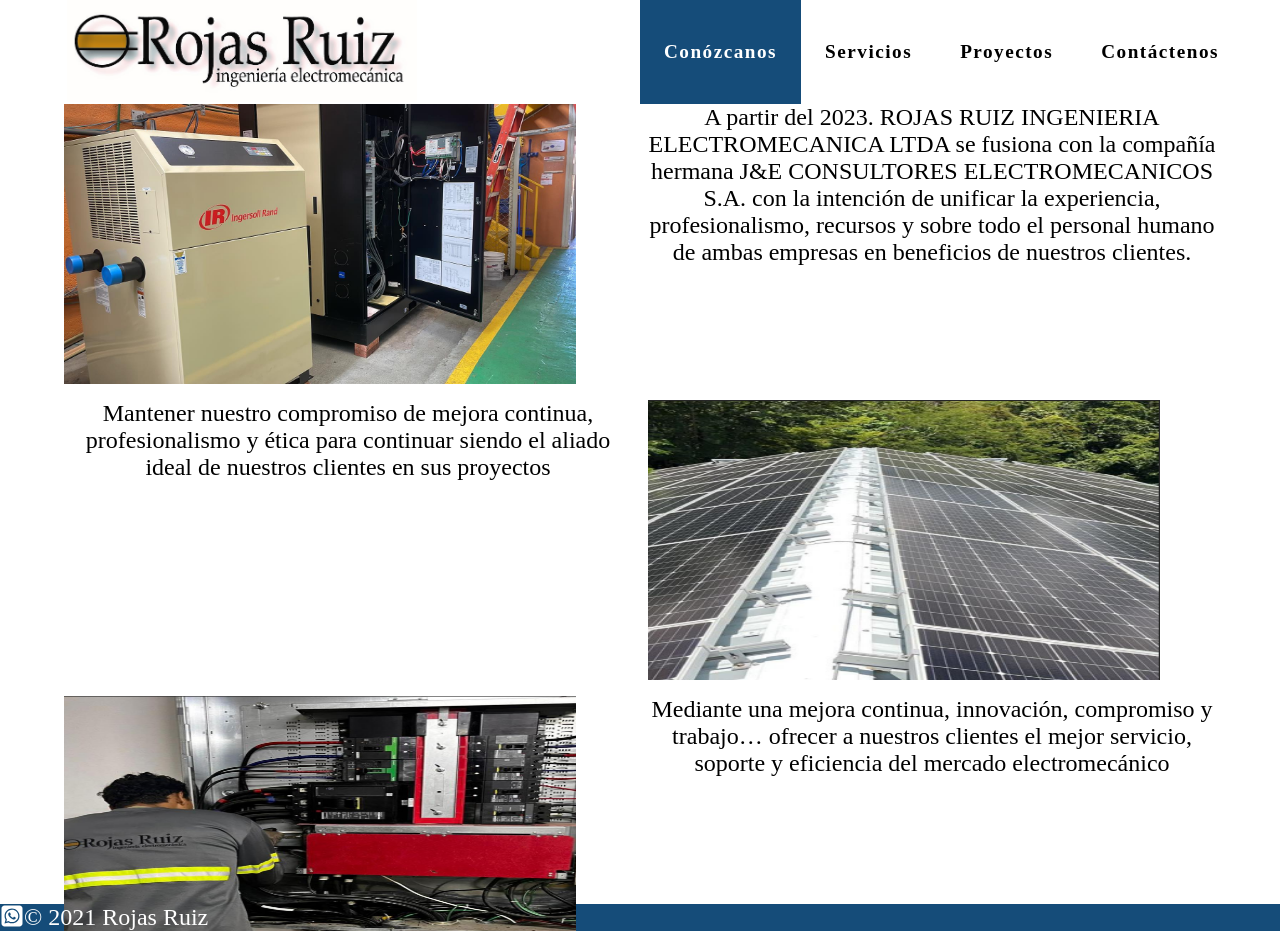
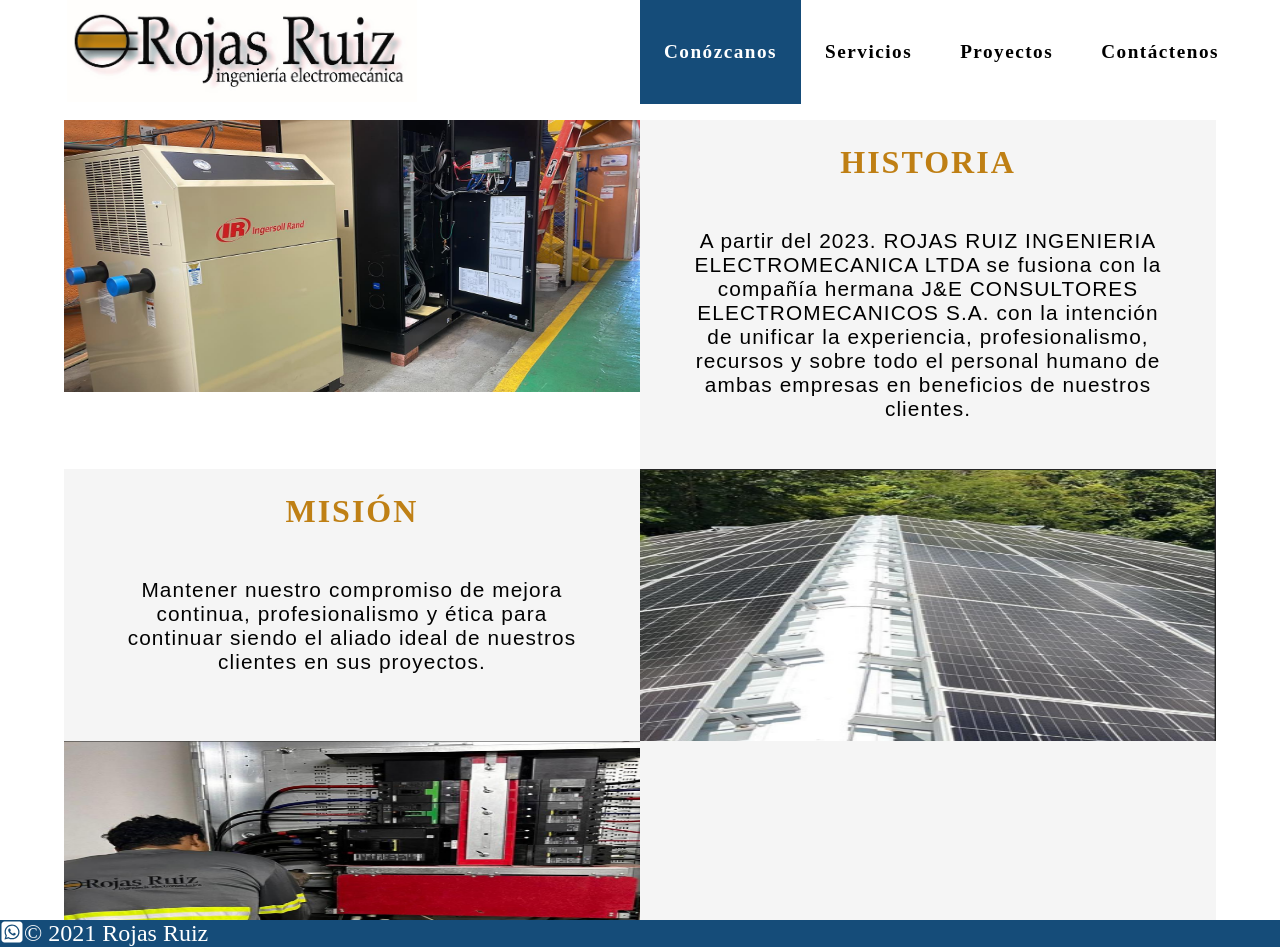
Before and after one commit to danimaietta/rojasruiz, a Next.js app: page /nosotros in a window 1280 px wide. Built offline with nearby package versions, Linux system fonts and the light colour scheme.

Commit message:
nosotros looks better, animation with scroll logic

```diff
--- a/src/app/aboutUs/page.tsx
+++ b/src/app/aboutUs/page.tsx
@@ -6,13 +6,13 @@
 import sliderImage3 from '@assets/aboutUs/sliderImage-3.jpg'
 import CustomSlider from '@/customSlider/page'
 
-interface CustomSliderProps{
+interface SliderItem{
   path: StaticImageData,
   caption: string
 }
 
 export default function AboutUs() {
-  const items: CustomSliderProps[] = [
+  const items: SliderItem[] = [
     {
       path: sliderImage1,
       caption: 'Slide 1'
--- a/src/app/constants/constants.js
+++ b/src/app/constants/constants.js
@@ -5,7 +5,15 @@
     regexString: /^[a-zA-Z]*$/,
     regexNumber: /^[0-9]*$/,
     regexMail: /^[a-zA-Z0-9._-]+@[a-zA-Z0-9.-]+\.[a-zA-Z]{2,6}$/,
-    contactDropdownOptions: ['Instalación', 'Remodelación', 'Asesoría', 'Verificación Eléctrica', 'Mantenimiento', 'Diseño Eléctrico', 'Red Cableado']
+    contactDropdownOptions: ['Instalación', 'Remodelación', 'Asesoría', 'Verificación Eléctrica', 'Mantenimiento', 'Diseño Eléctrico', 'Red Cableado'],
+    nosotros: {
+        historyTitle: 'HISTORIA',
+        historyText: 'A partir del 2023. ROJAS RUIZ INGENIERIA ELECTROMECANICA LTDA se fusiona con la compañía hermana J&E CONSULTORES ELECTROMECANICOS S.A. con la intención de unificar la experiencia, profesionalismo, recursos y sobre todo el personal humano de ambas empresas en beneficios de nuestros clientes.',
+        missionTitle: 'MISIÓN',
+        missionText: 'Mantener nuestro compromiso de mejora continua, profesionalismo y ética para continuar siendo el aliado ideal de nuestros clientes en sus proyectos.',
+        visionTitle: 'VISIÓN',
+        visionText: 'Mediante una mejora continua, innovación, compromiso y trabajo… ofrecer a nuestros clientes el mejor servicio, soporte y eficiencia del mercado electromecánico',
+    }
 }
 
 export default constants;
--- a/src/app/globals.scss
+++ b/src/app/globals.scss
@@ -10,6 +10,7 @@
   --footer-background: rgb(21, 76, 121);
   --input-background: rgb(247, 245, 240);
   /* Text */
+  --golden-color: #bf7f14;
   --h1-color: rgb(240, 240, 240);
   --contact-h1-color: rgb(27, 95, 151);
   --contact-form-input-color: rgb(9, 41, 67);
--- a/src/app/nosotros/page.module.scss
+++ b/src/app/nosotros/page.module.scss
@@ -1,19 +1,54 @@
 .nosotros {
-    height: 100vh;
-    width: 100vw;
+    background-color: var(--header-background);
     display: grid;
     grid-template-columns: repeat(2, 1fr); /* Two columns */
     grid-template-rows: repeat(3, 1fr);   /* Three rows */
-    margin-top: var(--header-height);
+    height: 100vh;
+    margin-top: 15vh;
+    overflow: hidden;
     padding: 0 5vw;
-    gap: 1rem;
+    width: 100vw;
 
     .image {
-        height: 35vh;
-        width: 40vw;
+        height: 34vh;
+        width: 100%;
+    }
+
+    div {
+        background-color: var(--contact-form-input-background);
+    }
+
+    h1 {
+        display: none;
+        color: var(--golden-color);
+        letter-spacing: 2px;
+        font-style: bold;
+        margin-top: 3vh;
+        text-align: center;
+    }
+
+    .animation {
+        display: block;
+        animation: text-appear 3s ease-in-out;
     }
 
     p {
+        display: none;
+        font-family: 'Montserrat', arial, sans-serif;
+        font-size: 1.3rem;
+        letter-spacing: 1.1px;
+        padding: 3rem;
         text-align: center;
     }
+
+    @keyframes text-appear {
+        0% {
+            opacity: 0;
+            transform: translateX(-20px);
+        }
+        100% {
+            opacity: 1;
+            transform: translateY(0);
+        }
+    }
 }
--- a/src/app/nosotros/page.tsx
+++ b/src/app/nosotros/page.tsx
@@ -1,38 +1,49 @@
 'use client'
 
+import { useState, useEffect } from 'react'
 import styles from './page.module.scss'
 import Image from 'next/image'
+import constants from '@constants/constants'
 import historia from '@assets/us/historia.png'
 import mision from '@assets/us/mision.png'
 import vision from '@assets/us/vision.png'
 
 export default function PdfView() {
+  const [misionAnimation, setMisionAnimation] = useState<boolean>(false)
+  const [visionAnimation, setVisionAnimation] = useState<boolean>(false)
+  const { innerHeight } = window
+  const { historyTitle, historyText, missionTitle, missionText, visionTitle, visionText } = constants.nosotros
+
+  useEffect(() => {
+    document.addEventListener('scroll', () => {
+      // console.log('scrollY', scrollY)
+      if(scrollY <= innerHeight / 8 ){
+        setMisionAnimation(true)
+      } else if(scrollY <= innerHeight / 7){
+        setVisionAnimation(true)
+      }
+    });
+
+    return () => document.removeEventListener('scroll', () => {})
+}, [])
 
   return (
     <div className={styles['nosotros']}>
         <Image className={styles['image']} src={historia} alt="historia"/>
-        <p>
-          A partir del 2023.
-          ROJAS RUIZ INGENIERIA ELECTROMECANICA LTDA se fusiona con
-          la compañía hermana J&E CONSULTORES ELECTROMECANICOS
-          S.A. con la intención de unificar la experiencia, profesionalismo,
-          recursos y sobre todo el personal humano de ambas empresas en
-          beneficios de nuestros clientes.
-        </p>
-        <p>
-          Mantener nuestro compromiso de mejora
-          continua, profesionalismo y ética para
-          continuar siendo el aliado ideal de nuestros
-          clientes en sus proyectos
-        </p>
+        <div>
+          <h1 className={styles['animation']}> { historyTitle } </h1>
+          <p className={styles['animation']}> { historyText } </p>
+        </div>
+        <div>
+          <h1 className={styles[misionAnimation ? 'animation' : '']}> { missionTitle } </h1>
+          <p className={styles[misionAnimation ? 'animation' : '']}> { missionText } </p>
+        </div>
         <Image className={styles['image']} src={mision} alt="mision"/>
         <Image className={styles['image']} src={vision} alt="vision"/>
-        <p>
-          Mediante una mejora continua, innovación,
-          compromiso y trabajo… ofrecer a nuestros
-          clientes el mejor servicio, soporte y
-          eficiencia del mercado electromecánico
-        </p>
+        <div>
+          <h1 className={styles[visionAnimation ? 'animation' : '']}> { visionTitle } </h1>
+          <p className={styles[visionAnimation ? 'animation' : '']}> { visionText } </p>
+        </div>
     </div>
   )
 }
```
Also changed, not shown: src/app/customSlider/page.tsx (+4 -4 lines).
